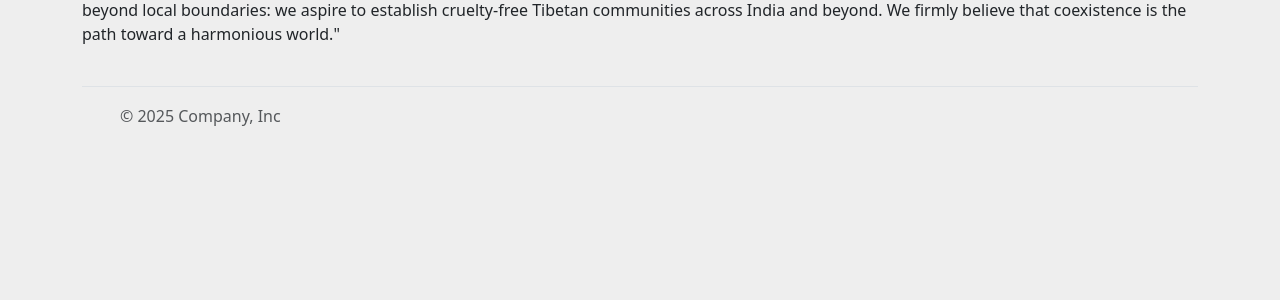
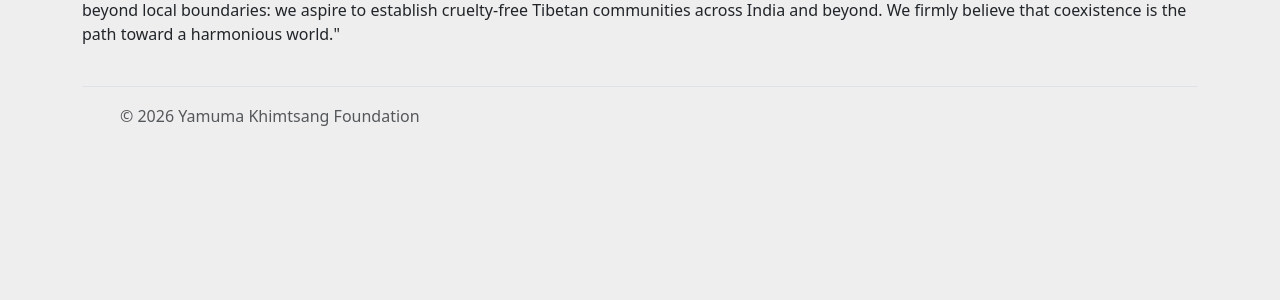
Before and after one commit to dhargyalla/Job-application-portal, a Flask app: page / in a window 1280 px wide. Shown: the part 444-744 px from the top of the page. Run offline with Flask 3, Linux system fonts and the light colour scheme; some libraries are stand-ins or nearby versions.

Commit message:
update home and header

```diff
--- a/templates/footer.html
+++ b/templates/footer.html
@@ -3,7 +3,7 @@
     <div class="col-md-4 d-flex align-items-center">
       <a href="/" class="mb-3 me-2 mb-md-0 text-body-secondary text-decoration-none lh-1" aria-label="Bootstrap">
         <svg class="bi" width="30" height="24" aria-hidden="true"><use xlink:href="#bootstrap"></use></svg>
-      </a> <span class="mb-3 mb-md-0 text-body-secondary">© 2025 Company, Inc</span>
+      </a> <span class="mb-3 mb-md-0 text-body-secondary">© 2026 Yamuma Khimtsang Foundation</span>
     </div>
     <ul class="nav col-md-4 justify-content-end list-unstyled d-flex">
       <li class="ms-3">
```
